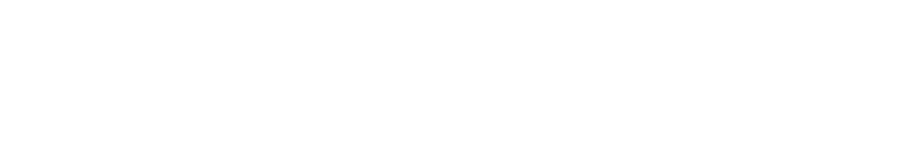
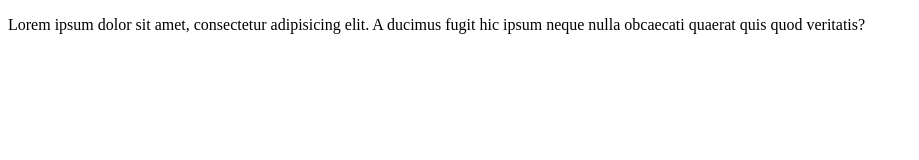
Before and after one commit to OzgurAbaci/git-workshop-demo, a plain HTML site: page index.html in a window 1280 px wide. Shown: the whole page, without its empty margins (0-919 px from the left). Drawn offline with Linux system fonts and the light colour scheme.

Commit message:
Tekst toegevoegd in index body

```diff
--- a/index.html
+++ b/index.html
@@ -5,6 +5,6 @@
     <title>Title</title>
 </head>
 <body>
-
+<p>Lorem ipsum dolor sit amet, consectetur adipisicing elit. A ducimus fugit hic ipsum neque nulla obcaecati quaerat quis quod veritatis?</p>
 </body>
 </html>
```
